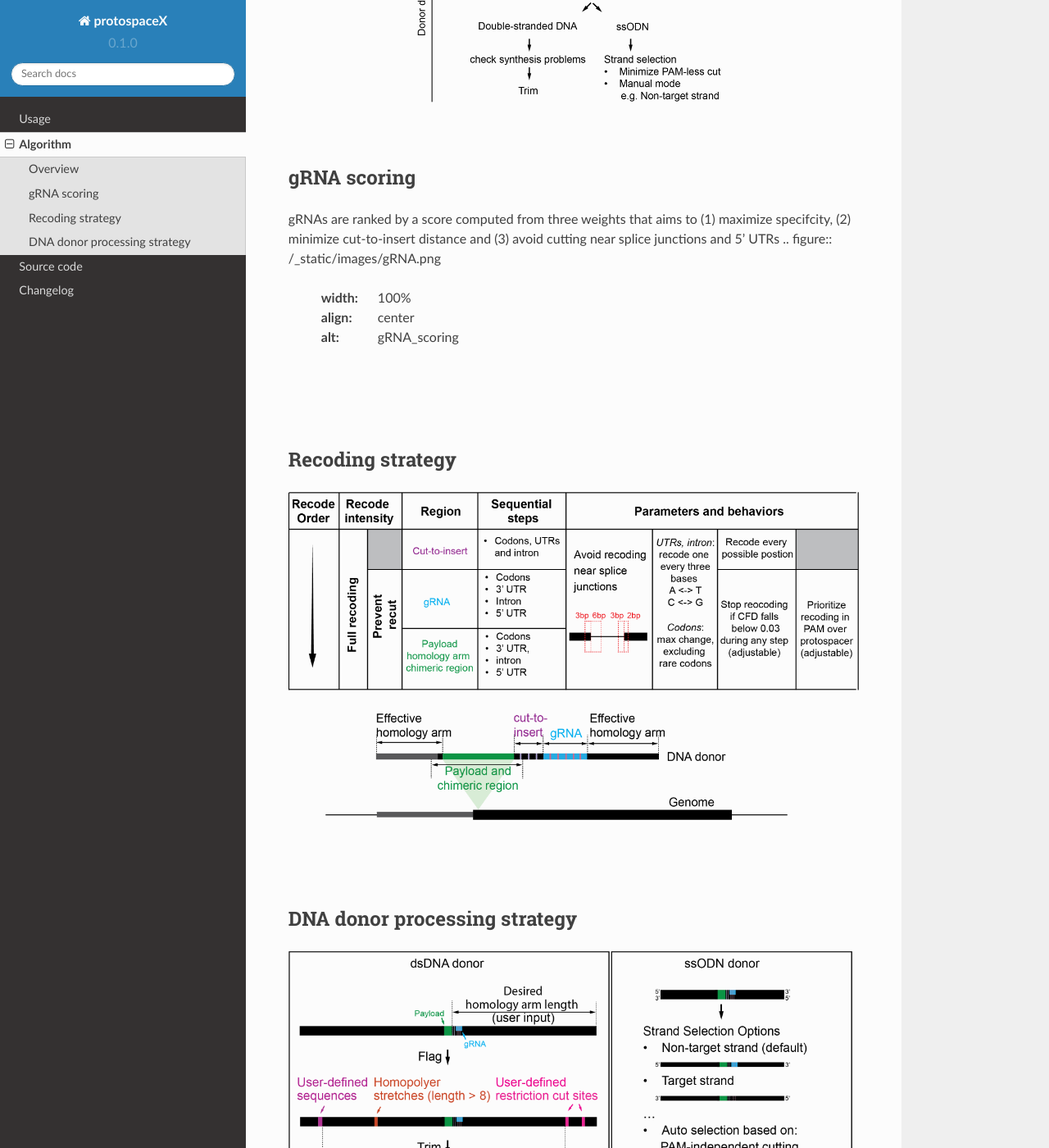
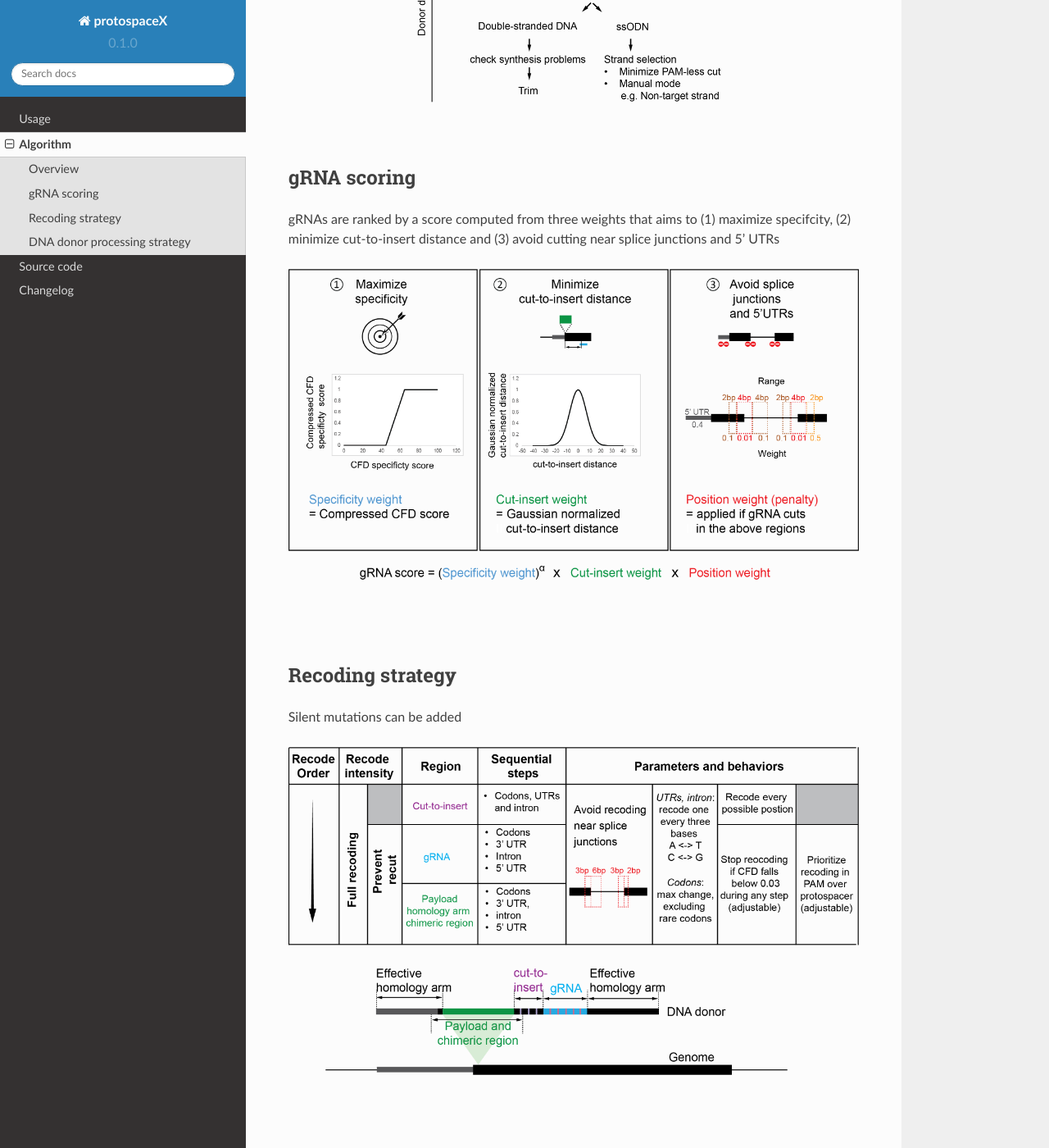
Before and after one commit to duopeng/protoSpaceJAM-readthedocs, a Sphinx documentation site: the page built from docs/source/algorithm.rst, in a window 1280 px wide and 1400 px high, scrolled down 809 px. Shown: the whole window at 82% size. Built offline with Sphinx 7.4.7 and the Read the Docs theme 2.0.0, drawn with Linux system fonts in a browser that asks for light colours.

Commit message:
Update algorithm.rst

```diff
--- a/docs/source/algorithm.rst
+++ b/docs/source/algorithm.rst
@@ -12,6 +12,7 @@ Overview
 gRNA scoring
 ------------
 gRNAs are ranked by a score computed from three weights that aims to (1) maximize specifcity, (2) minimize cut-to-insert distance and (3) avoid cutting near splice junctions and 5’ UTRs
+
 .. figure:: /_static/images/gRNA.png
    :width: 100%
    :align: center
@@ -21,6 +22,8 @@ gRNAs are ranked by a score computed from three weights that aims to (1) maximiz
 |
 Recoding strategy
 -----------------
+Silent mutations can be added
+
 .. figure:: /_static/images/recode.png
    :width: 100%
    :align: center
```
